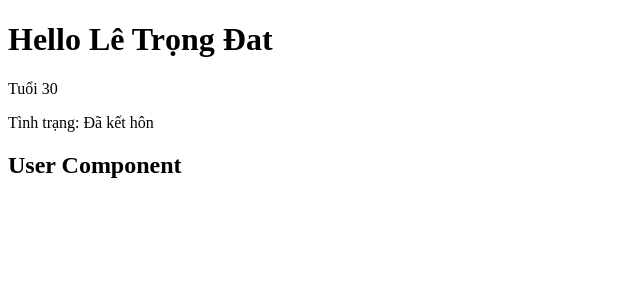
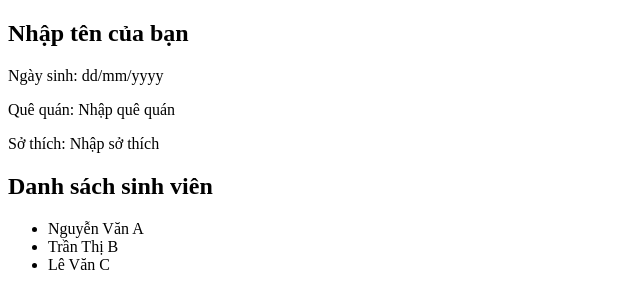
Before and after one commit to datlt2306/FPL-WEB501, a React (Vite) app: page / in a window 1280 px wide. Shown: the top 308 px of the page, without its empty margins (0-640 px from the left). Built offline with nearby package versions, Linux system fonts and the light colour scheme.

Commit message:
Refactor main.jsx: Rename User component to StudentCard and Profile component to StudentList, updating their content to display student information.

```diff
--- a/src/main.jsx
+++ b/src/main.jsx
@@ -1,31 +1,38 @@
 import { createRoot } from "react-dom/client";
 
-function User() {
+function StudentCard() {
+    const name = "Nhập tên của bạn";
+    const dob = "dd/mm/yyyy";
+    const hometown = "Nhập quê quán";
+    const hobby = "Nhập sở thích";
+
     return (
-        <div>
-            <h2>User Component</h2>
-        </div>
-    );
-}
-function Profile() {
-    const user = {
-        name: "Dat",
-        age: 20,
-        status: true,
-    };
-    const fullName = "Lê Trọng Đat";
-    return (
-        <div>
-            <h1>Hello {fullName}</h1>
-            <p>Tuổi {user.age + 10}</p>
-            <p>Tình trạng: {user.status ? "Đã kết hôn" : "Ế"}</p>
+        <div className="student-card">
+            <h2>{name}</h2>
+            <p>Ngày sinh: {dob}</p>
+            <p>Quê quán: {hometown}</p>
+            <p>Sở thích: {hobby}</p>
         </div>
     );
 }
 
+function StudentList() {
+    const students = ["Nguyễn Văn A", "Trần Thị B", "Lê Văn C"];
+
+    return (
+        <div className="student-list">
+            <h2>Danh sách sinh viên</h2>
+            <ul>
+                <li>{students[0]}</li>
+                <li>{students[1]}</li>
+                <li>{students[2]}</li>
+            </ul>
+        </div>
+    );
+}
 createRoot(document.getElementById("root")).render(
     <div>
-        <Profile />
-        <User />
+        <StudentCard />
+        <StudentList />
     </div>
 );
```
